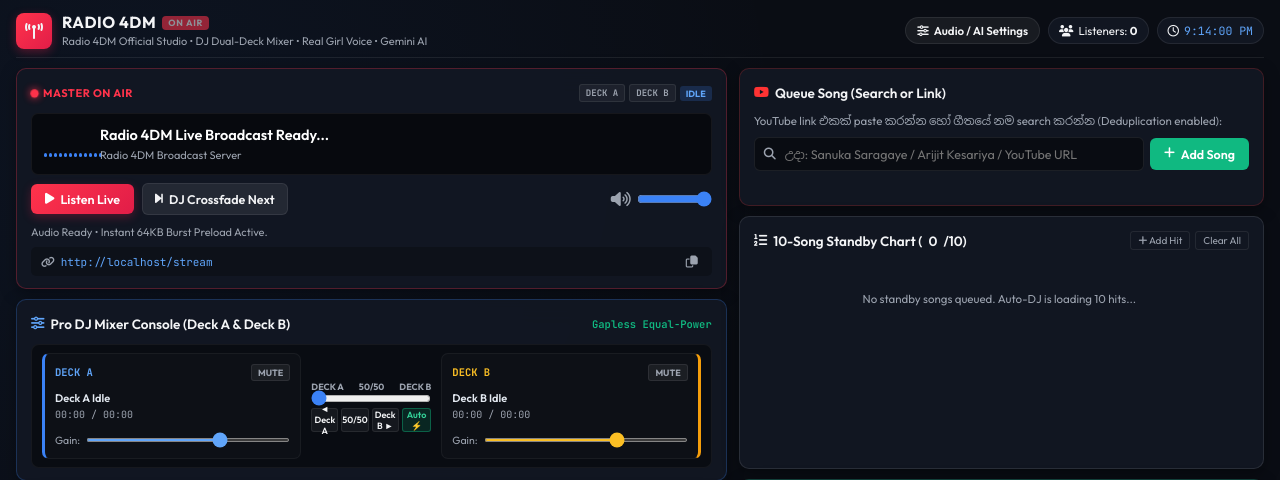
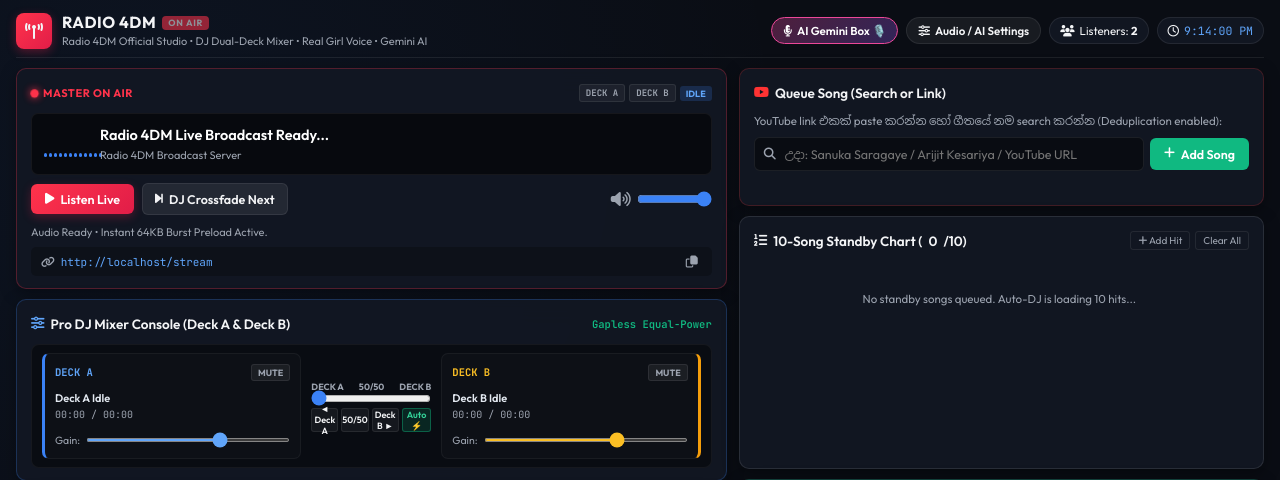
Before and after one commit to blackangel4dmotion-cyber/RadioFourDM, a FastAPI app: page / in a window 1280 px wide. Shown: the top 480 px of the page. Run offline with FastAPI, Linux system fonts and the light colour scheme; data that the repository does not hold is empty; parts of the project's set-up code (start-up, migrations or seed data) failed here and were passed over.

Commit message:
Add files via upload

```diff
--- a/autodj.py
+++ b/autodj.py
@@ -191,9 +191,10 @@ class AutoDJEngine:
             'quiet': True,
             'no_warnings': True,
             'default_search': 'ytsearch',
+            'source_address': '0.0.0.0',
             'extractor_args': {
                 'youtube': {
-                    'player_client': ['tv', 'mweb', 'android', 'web']
+                    'player_client': ['android', 'ios', 'mweb']
                 }
             }
         }
--- a/static/css/style.css
+++ b/static/css/style.css
@@ -29,6 +29,19 @@ body {
         radial-gradient(circle at 10% 10%, rgba(59, 130, 246, 0.06) 0%, transparent 40%),
         radial-gradient(circle at 90% 90%, rgba(236, 72, 153, 0.06) 0%, transparent 40%);
     overflow-x: hidden;
+    overflow-y: scroll !important;
+}
+
+/* Highly visible neon scrollbar so users know there is more below */
+::-webkit-scrollbar {
+    width: 10px;
+}
+::-webkit-scrollbar-track {
+    background: #0f172a;
+}
+::-webkit-scrollbar-thumb {
+    background: linear-gradient(180deg, #3b82f6, #8b5cf6);
+    border-radius: 5px;
 }
 
 /* Container adapts gracefully to standard laptop screens */
--- a/streamer.py
+++ b/streamer.py
@@ -467,9 +467,10 @@ class AudioStationEngine:
             'quiet': True,
             'no_warnings': True,
             'default_search': 'ytsearch',
+            'source_address': '0.0.0.0',
             'extractor_args': {
                 'youtube': {
-                    'player_client': ['tv', 'mweb', 'android', 'web']
+                    'player_client': ['android', 'ios', 'mweb']
                 }
             }
         }
--- a/templates/index.html
+++ b/templates/index.html
@@ -22,6 +22,9 @@
                 </div>
             </div>
             <div class="header-tools">
+                <button class="btn-studio-tool" onclick="document.querySelector('.ad-card').scrollIntoView({behavior: 'smooth'})" style="background: linear-gradient(135deg, rgba(236,72,153,0.3), rgba(139,92,246,0.3)); border-color: #ec4899; color: #fff;">
+                    <i class="fa-solid fa-microphone-lines"></i> AI Gemini Box 🎙️
+                </button>
                 <button class="btn-studio-tool" onclick="openSettingsModal()" title="Studio Settings">
                     <i class="fa-solid fa-sliders"></i> Audio / AI Settings
                 </button>
```
Also changed, not shown: 1 other file.
